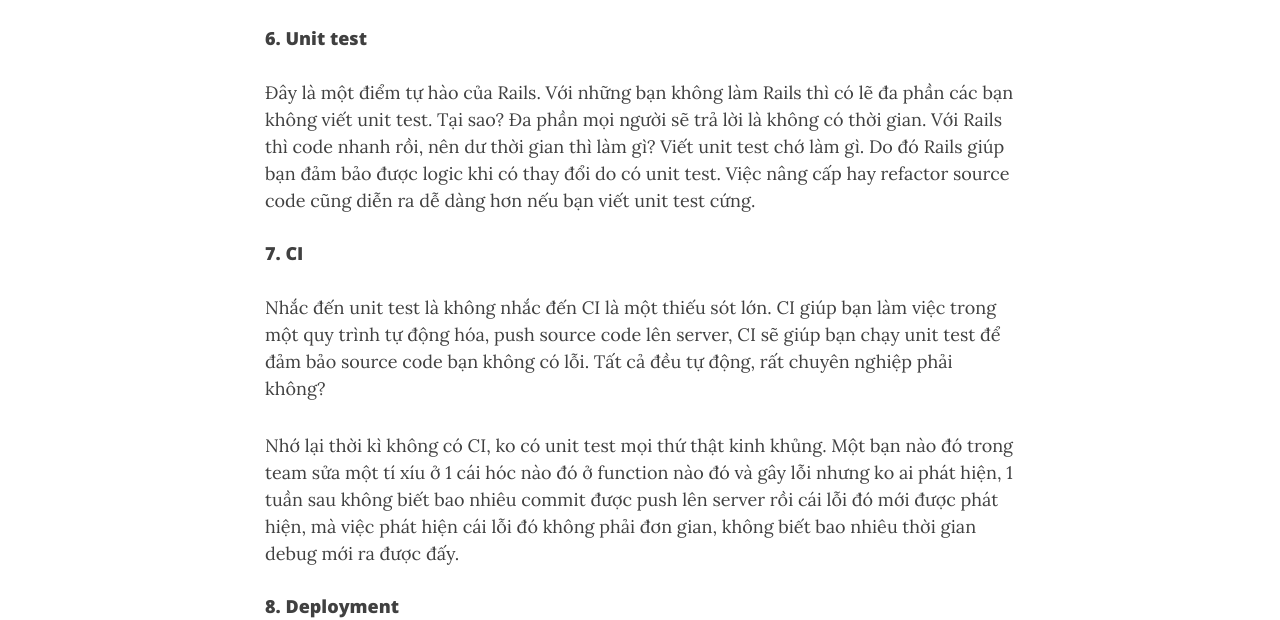
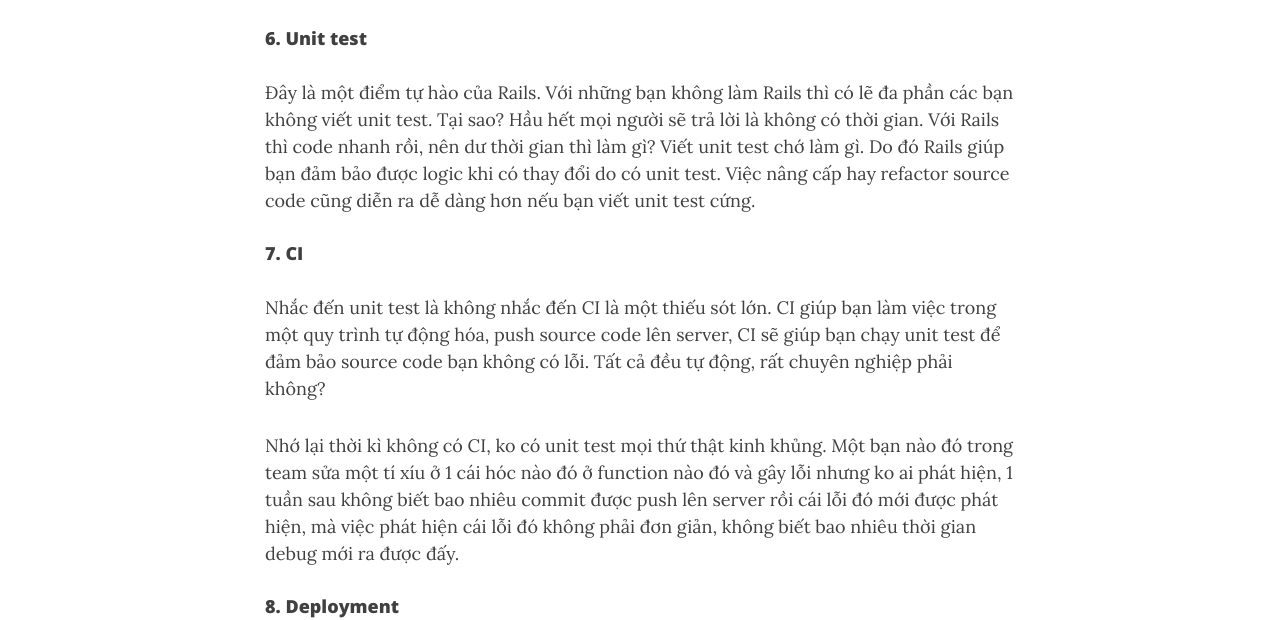
Before and after one commit to thorvn/th0j.github.io, a Jekyll site: the page built from _posts/2018-07-27-why-ruby.md, in a window 1280 px wide and 900 px high, scrolled down 2123 px. Shown: the part 179-799 px from the top of the window. Built offline with Jekyll 4.4.1, drawn with Linux system fonts in a browser that asks for light colours; nearby versions of some CDN libraries.

Commit message:
fix typo

```diff
--- a/_posts/2018-07-27-why-ruby.md
+++ b/_posts/2018-07-27-why-ruby.md
@@ -42,13 +42,13 @@
 Rails sử dụng package manager nên có thể nói các Rails developer biết về package manager sớm hơn so với những bạn khác.
 
 #### 6. Unit test
-Đây là một điểm tự hào của Rails. Với những bạn không làm Rails thì có lẽ đa phần các bạn không viết unit test. Tại sao? Đa phần mọi người sẽ trả lời là không có thời gian.
+Đây là một điểm tự hào của Rails. Với những bạn không làm Rails thì có lẽ đa phần các bạn không viết unit test. Tại sao? Hầu hết mọi người sẽ trả lời là không có thời gian.
 Với Rails thì code nhanh rồi, nên dư thời gian thì làm gì? Viết unit test chớ làm gì. Do đó Rails giúp bạn đảm bảo được logic khi có thay đổi do có unit test. Việc nâng cấp hay refactor source code cũng diễn ra dễ dàng hơn nếu bạn viết unit test cứng.
 
 #### 7. CI
 Nhắc đến unit test là không nhắc đến CI là một thiếu sót lớn. CI giúp bạn làm việc trong một quy trình tự động hóa, push source code lên server, CI sẽ giúp bạn chạy unit test để  đảm bảo source code bạn không có lỗi. Tất cả đều tự động, rất chuyên nghiệp phải không?
 
-Nhớ lại thời kì không có CI, ko có unit test mọi thứ thật kinh khủng. Một bạn nào đó trong team sửa một tí xíu ở 1 cái hóc nào đó ở function nào đó và gây lỗi nhưng ko ai phát hiện, 1 tuần sau không biết bao nhiêu commit được push lên server rồi cái lỗi đó mới được phát hiện, mà việc phát hiện cái lỗi đó không phải đơn gian, không biết bao nhiêu thời gian debug mới ra được đấy.
+Nhớ lại thời kì không có CI, ko có unit test mọi thứ thật kinh khủng. Một bạn nào đó trong team sửa một tí xíu ở 1 cái hóc nào đó ở function nào đó và gây lỗi nhưng ko ai phát hiện, 1 tuần sau không biết bao nhiêu commit được push lên server rồi cái lỗi đó mới được phát hiện, mà việc phát hiện cái lỗi đó không phải đơn giản, không biết bao nhiêu thời gian debug mới ra được đấy.
 
 #### 8. Deployment
 
```
